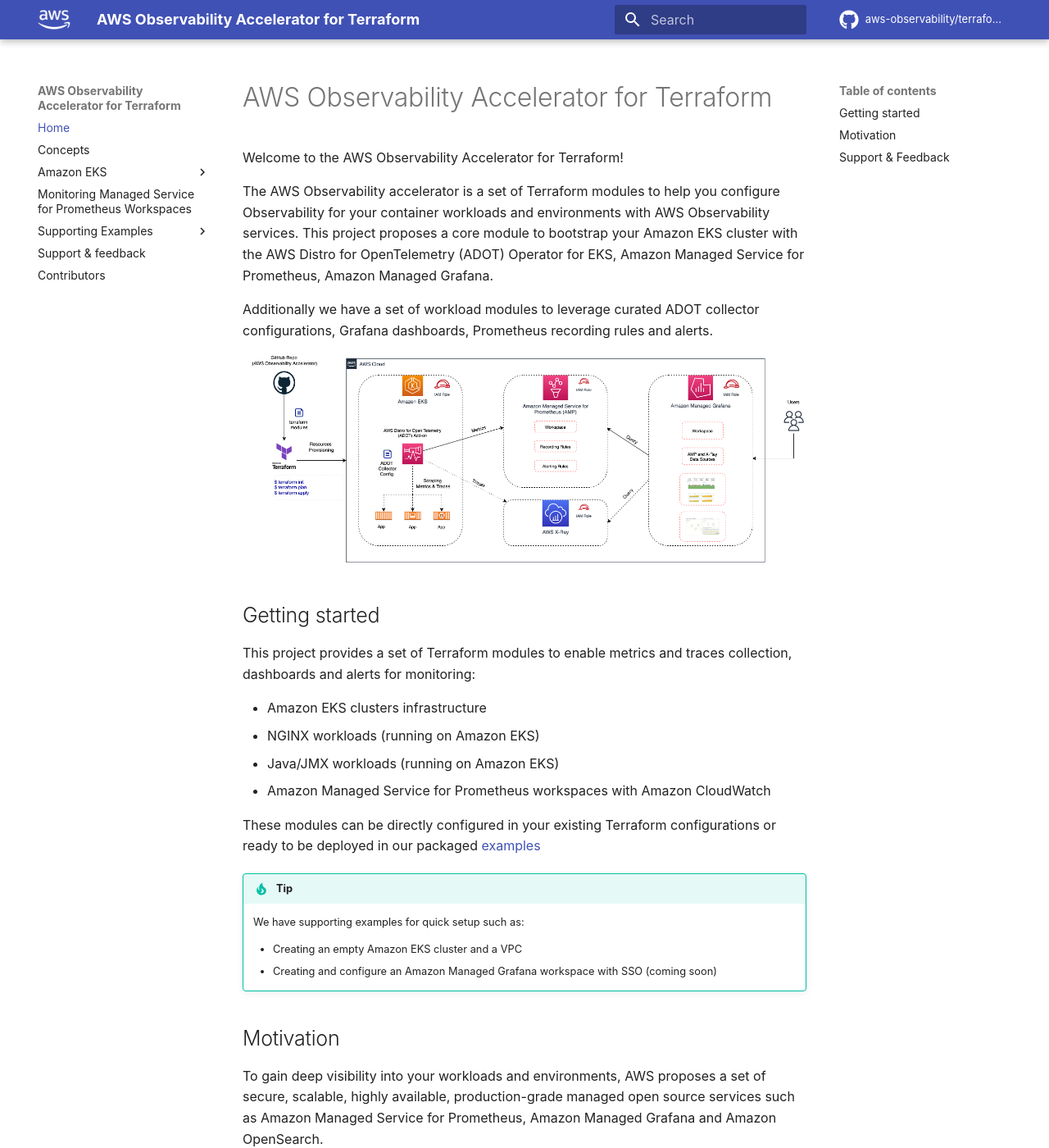
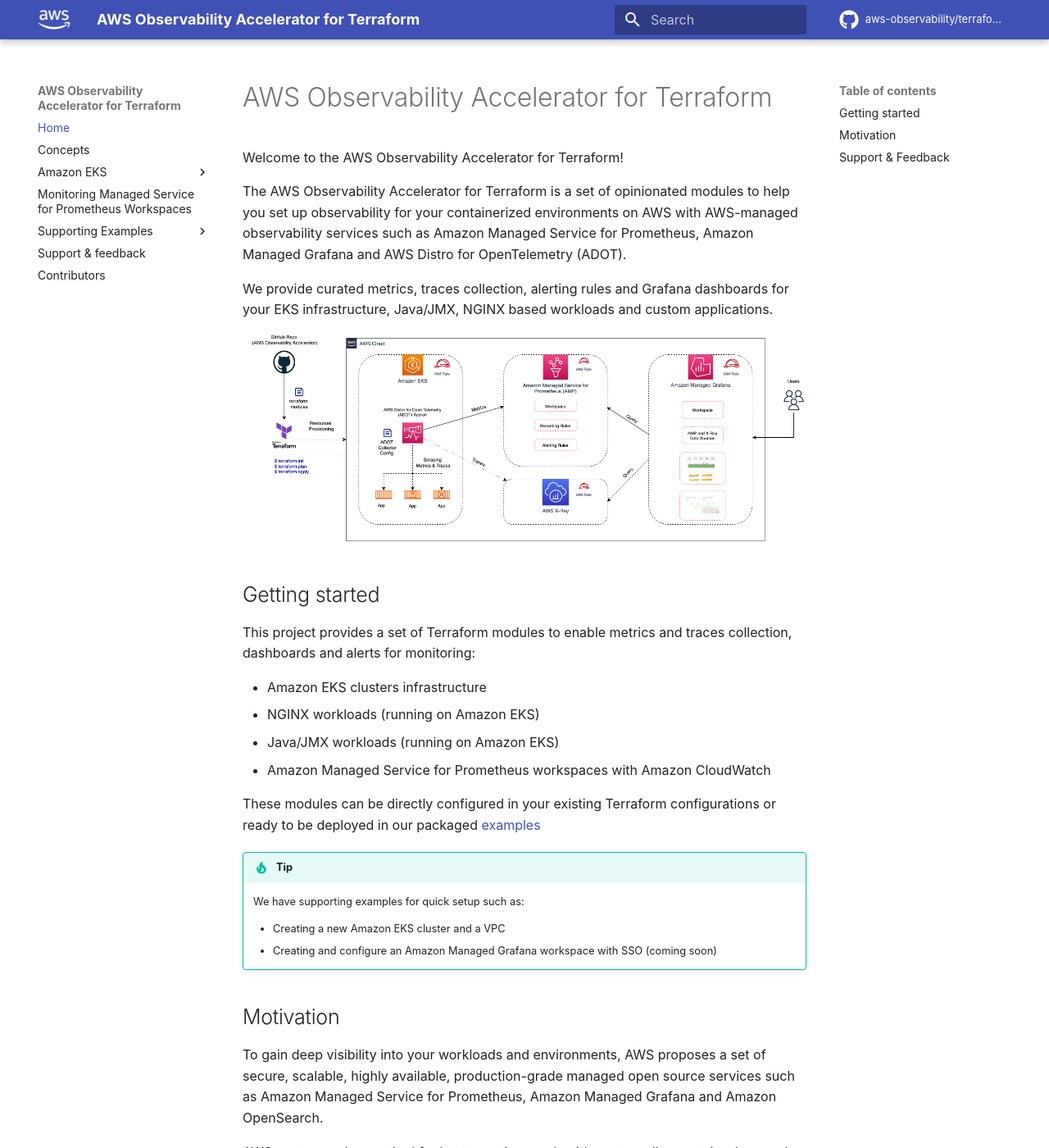
Before and after one commit to aws-observability/terraform-aws-observability-accelerator, an MkDocs documentation site: the page built from docs/index.md, in a window 1280 px wide and 1400 px high. Shown: the whole window at 82% size. Built offline with MkDocs 1.6.1 and Material for MkDocs 9.7.7, drawn with Linux system fonts in a browser that asks for light colours; some web fonts are replaced; comment, search, counter and statistics services are not loaded; some of the changed text lies outside the part shown.

Commit message:
Update index.md

```diff
--- a/docs/index.md
+++ b/docs/index.md
@@ -2,14 +2,13 @@
 
 Welcome to the AWS Observability Accelerator for Terraform!
 
-The AWS Observability accelerator is a set of Terraform modules to help you
-configure Observability for your container workloads and environments with AWS
-Observability services. This project proposes a core module to bootstrap
-your Amazon EKS cluster with the AWS Distro for OpenTelemetry (ADOT) Operator for EKS,
-Amazon Managed Service for Prometheus, Amazon Managed Grafana.
+The AWS Observability Accelerator for Terraform is a set of opinionated modules to
+help you set up observability for your containerized environments on AWS with
+AWS-managed observability services such as Amazon Managed Service for Prometheus,
+Amazon Managed Grafana and AWS Distro for OpenTelemetry (ADOT).
 
-Additionally we have a set of workload modules to leverage curated ADOT
-collector configurations, Grafana dashboards, Prometheus recording rules and alerts.
+We provide curated metrics, traces collection, alerting rules and Grafana dashboards
+for your EKS infrastructure, Java/JMX, NGINX based workloads and custom applications.
 
 <img width="1501" alt="image" src="images/dark-o11y-accelerator-amp-xray.png">
 
@@ -30,7 +29,7 @@
 !!! tip
     We have supporting examples for quick setup such as:
 
-    - Creating an empty Amazon EKS cluster and a VPC
+    - Creating a new Amazon EKS cluster and a VPC
     - Creating and configure an Amazon Managed Grafana workspace with SSO (coming soon)
 
 ## Motivation
@@ -43,7 +42,7 @@
 AWS customers have asked for best-practices and guidance to collect metrics, logs
 and traces from their containerized applications and microservices with ease of
 deployment. Customers can use the AWS Observability Accelerator to configure their
-metrics collection, leveraging [AWS Distro for OpenTelemetry](https://aws-otel.github.io/),
+metrics and traces collection, leveraging [AWS Distro for OpenTelemetry](https://aws-otel.github.io/),
 to have opinionated dashboards and alerts available in only minutes.
 
 
```
